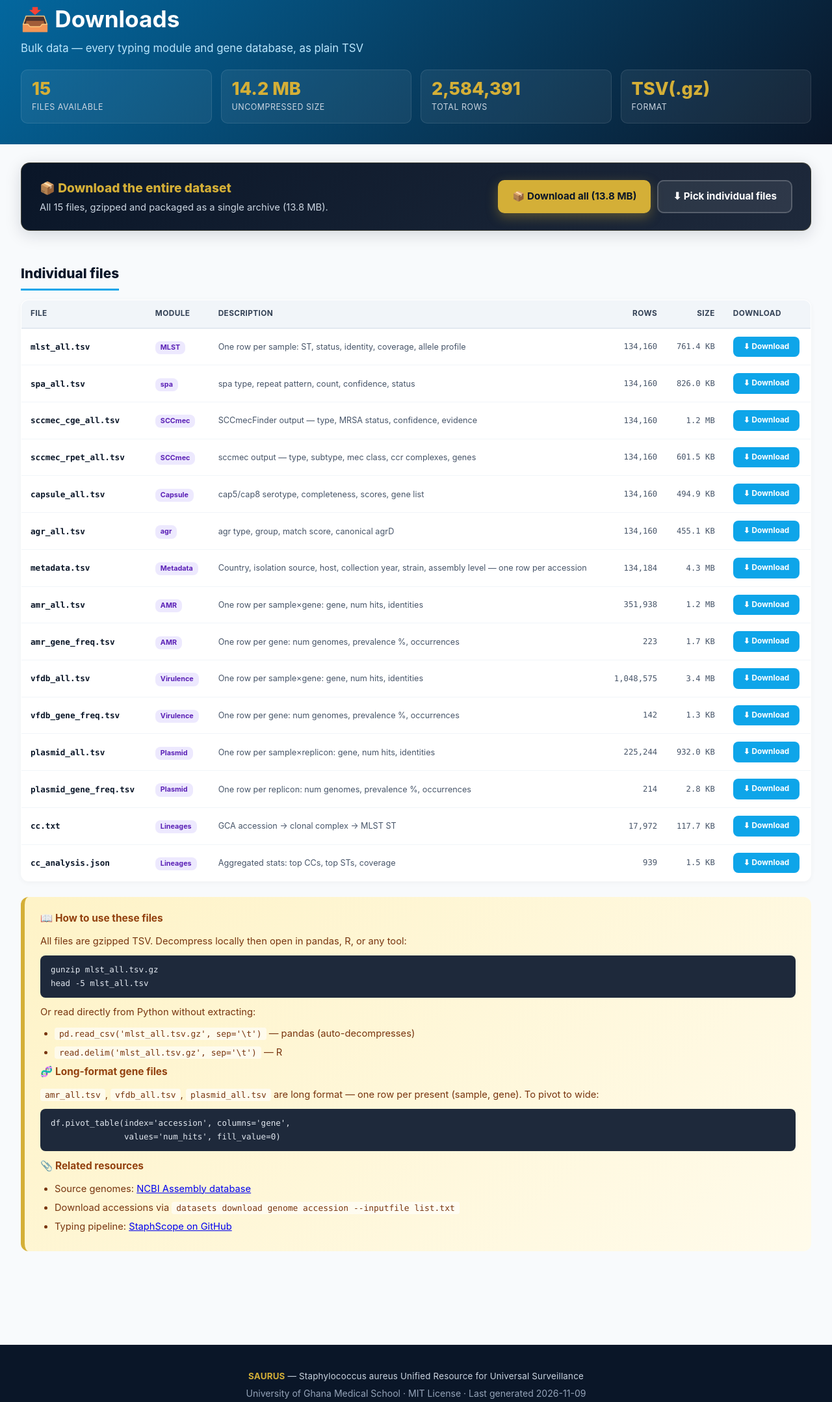
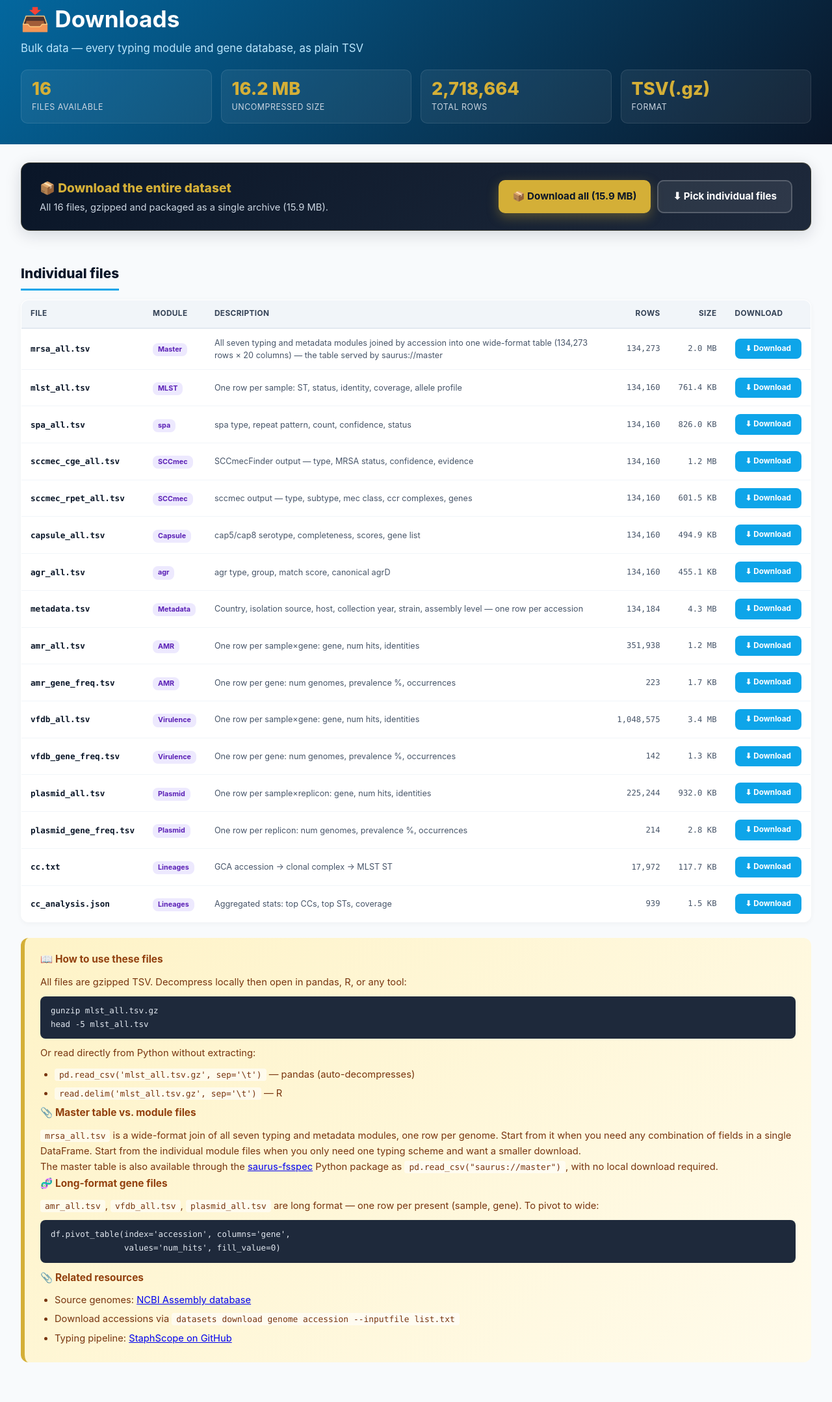
Before and after one commit to bbeckley-hub/saurus, a plain HTML site: page docs/downloads.html in a window 1280 px wide. Shown: the part 178-2335 px from the top of the page at 65% size. Drawn offline with Linux system fonts and the light colour scheme.

Commit message:
Add master combined table to downloads and saurus:// master alias

```diff
--- a/docs/downloads.html
+++ b/docs/downloads.html
@@ -174,9 +174,9 @@ main { max-width: 1400px; margin: 0 auto; padding: 28px 32px 60px; }
     <h1>📥 Downloads</h1>
     <div class="subtitle">Bulk data — every typing module and gene database, as plain TSV</div>
     <div class="stat-row">
-        <div class="stat-card"><div class="value">15</div><div class="label">Files available</div></div>
-        <div class="stat-card"><div class="value">14.2 MB</div><div class="label">Uncompressed size</div></div>
-        <div class="stat-card"><div class="value">2,584,391</div><div class="label">Total rows</div></div>
+        <div class="stat-card"><div class="value">16</div><div class="label">Files available</div></div>
+        <div class="stat-card"><div class="value">16.2 MB</div><div class="label">Uncompressed size</div></div>
+        <div class="stat-card"><div class="value">2,718,664</div><div class="label">Total rows</div></div>
         <div class="stat-card"><div class="value">TSV(.gz)</div><div class="label">Format</div></div>
     </div>
 </header>
@@ -187,10 +187,10 @@ main { max-width: 1400px; margin: 0 auto; padding: 28px 32px 60px; }
     <div class="bulk-bar">
         <div class="bulk-info">
             <h3>📦 Download the entire dataset</h3>
-            <p>All 15 files, gzipped and packaged as a single archive (13.8 MB).</p>
+            <p>All 16 files, gzipped and packaged as a single archive (15.9 MB).</p>
         </div>
         <div class="bulk-actions">
-            <a class="bulk-btn primary" href="data/saurus_data_all.zip" download>📦 Download all (13.8 MB)</a>
+            <a class="bulk-btn primary" href="data/saurus_data_all.zip" download>📦 Download all (15.9 MB)</a>
             <a class="bulk-btn secondary" href="#files">⬇ Pick individual files</a>
         </div>
     </div>
@@ -208,6 +208,7 @@ main { max-width: 1400px; margin: 0 auto; padding: 28px 32px 60px; }
             </tr>
         </thead>
         <tbody>
+<tr><td class="dl-fname">mrsa_all.tsv</td><td><span class="dl-module">Master</span></td><td class="dl-desc">All seven typing and metadata modules joined by accession into one wide-format table (134,273 rows × 20 columns) — the table served by saurus://master</td><td class="dl-rows">134,273</td><td class="dl-size">2.0 MB</td><td><a class="dl-btn" href="data/mrsa_all.tsv.gz" download>⬇ Download</a></td></tr>
 <tr><td class="dl-fname">mlst_all.tsv</td><td><span class="dl-module">MLST</span></td><td class="dl-desc">One row per sample: ST, status, identity, coverage, allele profile</td><td class="dl-rows">134,160</td><td class="dl-size">761.4 KB</td><td><a class="dl-btn" href="data/mlst_all.tsv.gz" download>⬇ Download</a></td></tr>
 <tr><td class="dl-fname">spa_all.tsv</td><td><span class="dl-module">spa</span></td><td class="dl-desc">spa type, repeat pattern, count, confidence, status</td><td class="dl-rows">134,160</td><td class="dl-size">826.0 KB</td><td><a class="dl-btn" href="data/spa_all.tsv.gz" download>⬇ Download</a></td></tr>
 <tr><td class="dl-fname">sccmec_cge_all.tsv</td><td><span class="dl-module">SCCmec</span></td><td class="dl-desc">SCCmecFinder output — type, MRSA status, confidence, evidence</td><td class="dl-rows">134,160</td><td class="dl-size">1.2 MB</td><td><a class="dl-btn" href="data/sccmec_cge_all.tsv.gz" download>⬇ Download</a></td></tr>
@@ -236,6 +237,20 @@ head -5 mlst_all.tsv</pre>
             <li><code>pd.read_csv('mlst_all.tsv.gz', sep='\t')</code> — pandas (auto-decompresses)</li>
             <li><code>read.delim('mlst_all.tsv.gz', sep='\t')</code> — R</li>
         </ul>
+    <h3>📎 Master table vs. module files</h3>
+    <p>
+        <code>mrsa_all.tsv</code> is a wide-format join of all seven typing
+        and metadata modules, one row per genome. Start from it when you
+        need any combination of fields in a single DataFrame.
+        Start from the individual module files when you only need one typing
+        scheme and want a smaller download.
+    </p>
+    <p>
+        The master table is also available through the
+        <a href="https://pypi.org/project/saurus-fsspec/">saurus-fsspec</a>
+        Python package as <code>pd.read_csv("saurus://master")</code>,
+        with no local download required.
+    </p>
 
         <h3>🧬 Long-format gene files</h3>
         <p><code>amr_all.tsv</code>, <code>vfdb_all.tsv</code>, <code>plasmid_all.tsv</code> are long format — one row per present (sample, gene). To pivot to wide:</p>
@@ -256,7 +271,7 @@ head -5 mlst_all.tsv</pre>
         <strong style="color:#d4af37;">SAURUS</strong> — Staphylococcus aureus Unified Resource for Universal Surveillance
     </div>
     <div class="footer-line">
-        University of Ghana Medical School · MIT License · Last generated 2026-11-09
+        University of Ghana Medical School · MIT License · Last generated 2026-11-12
     </div>
     <div class="footer-line">
         <a href="https://github.com/bbeckley-hub/saurus">GitHub</a> ·
```
Also changed, not shown: 2 other files.
